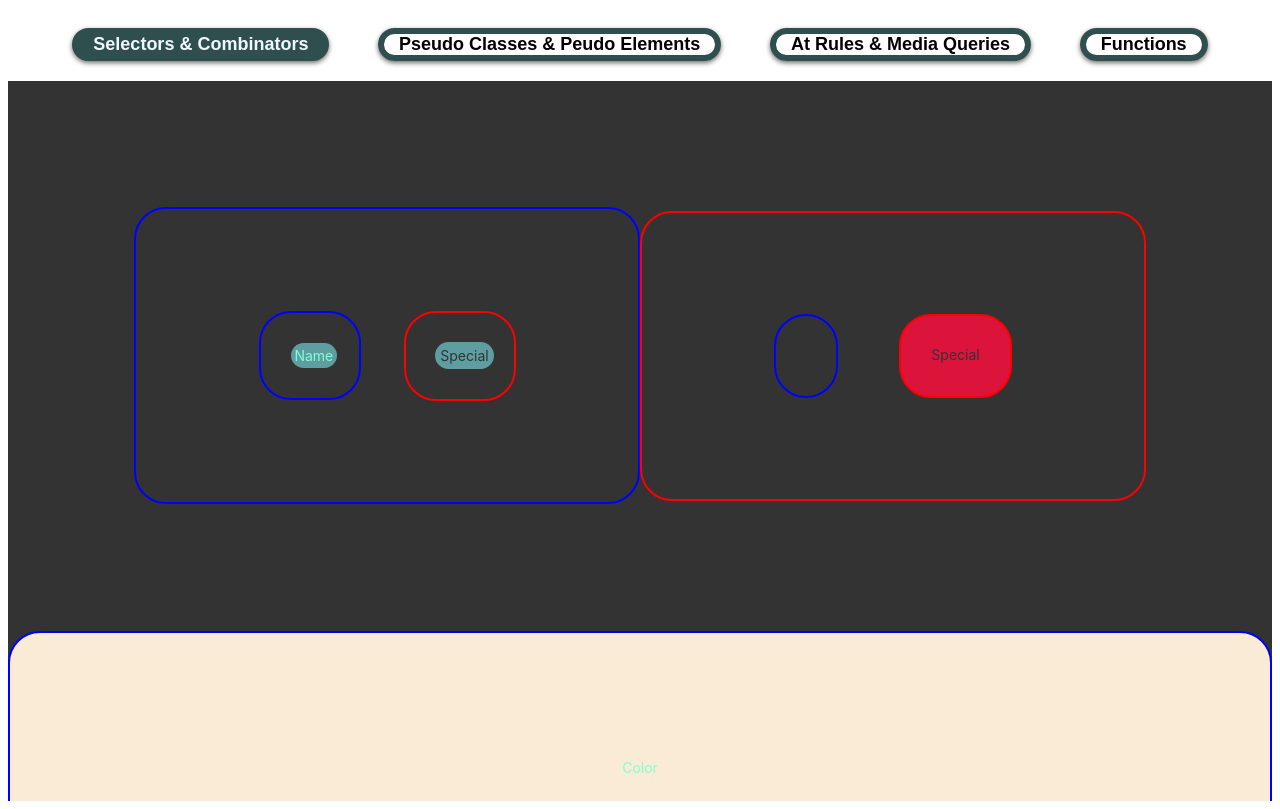
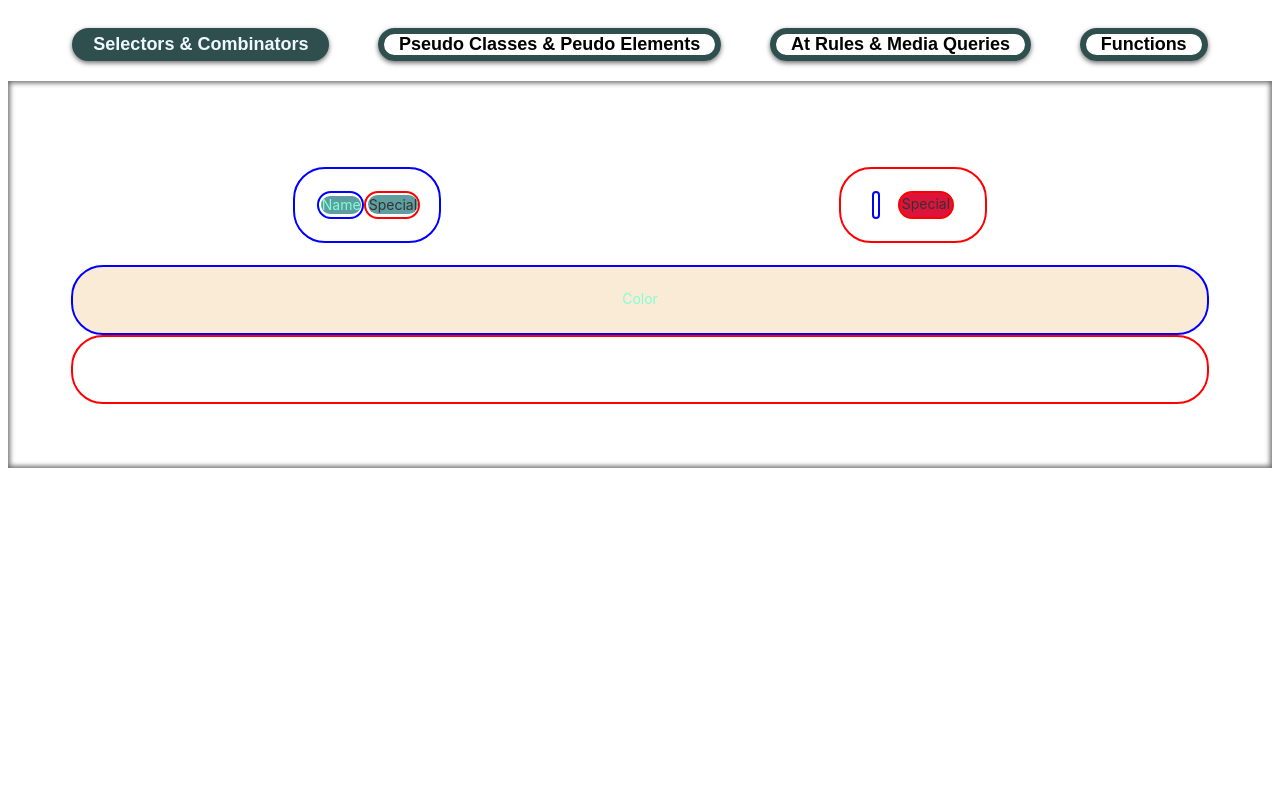
Before and after one commit to Fred-Smashing/css-demo, an Angular app: page /selectors-combinators in a window 1280 px wide. Built offline with nearby package versions, Linux system fonts and the light colour scheme.

Commit message:
update style for content div

```diff
--- a/src/app/app.component.css
+++ b/src/app/app.component.css
@@ -8,11 +8,16 @@
 }
 
 #page-content{
-    width: 100%;
-    height: 90vh;
+    max-width: 90%;
+    /* max-height: 100%; */
 
-    overflow: hidden;
+    height: 75%;
+
+    margin: auto;
+    padding: 5%;
+
+    overflow-x: hidden;
     overflow-y: scroll;
 
-    background-color: #333;
+    box-shadow: inset 0px 0px 5px 2px #6e6e6e;
 }
--- a/src/app/components/selectors-combinators/selectors-combinators.component.css
+++ b/src/app/components/selectors-combinators/selectors-combinators.component.css
@@ -3,8 +3,10 @@
     display: flex;
     justify-content: space-around;
 
-    padding: 10%;
+    padding: 2%;
     margin: auto;
+
+    transition: all ease .3s;
 }
 
 /* Id selector */
@@ -47,7 +49,7 @@ div[attr|="14"] /* Any div with the attribute "attr" where the value contains "1
 
 #main>#first,
 #main>#second {
-    width: 50%;
+    width: 100px;
 }
 
 #first {
```
